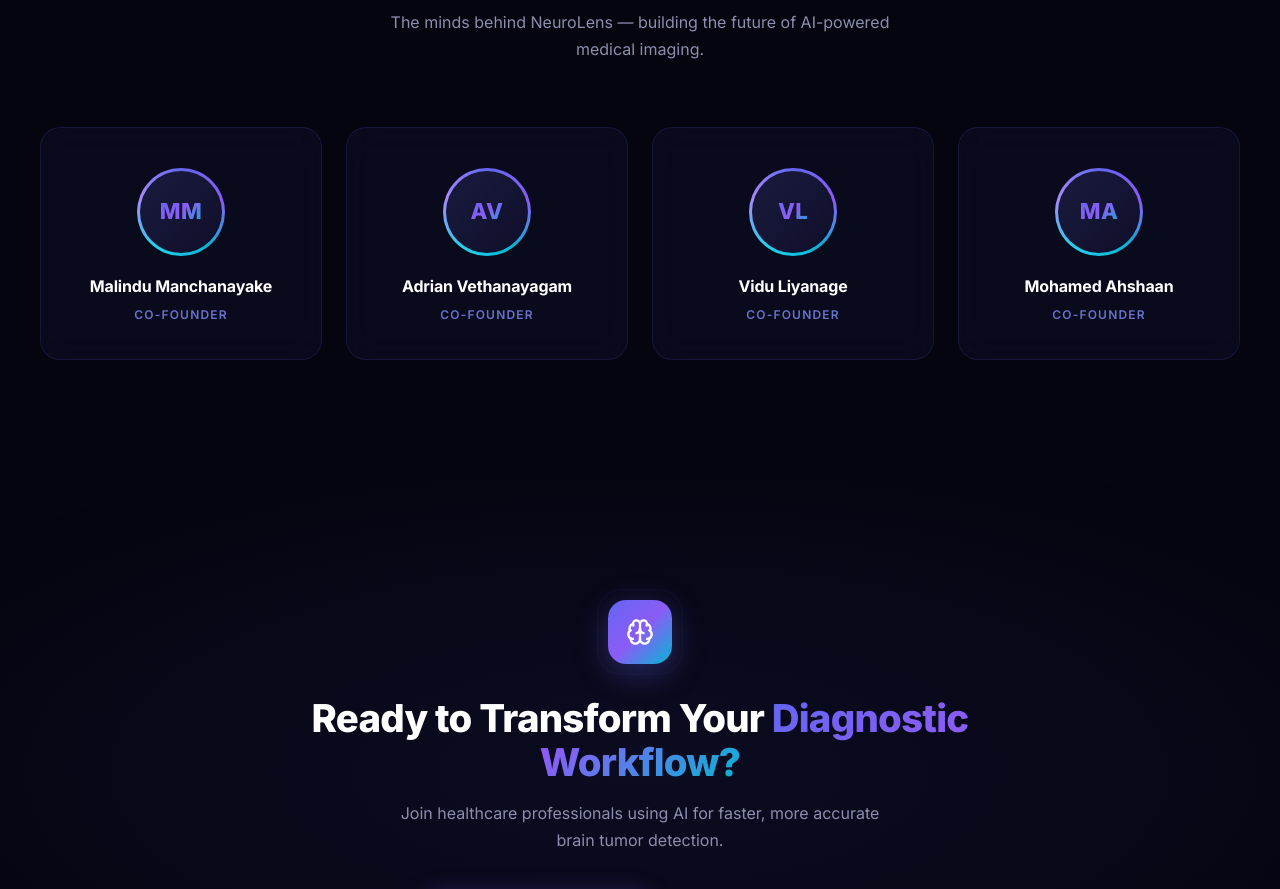
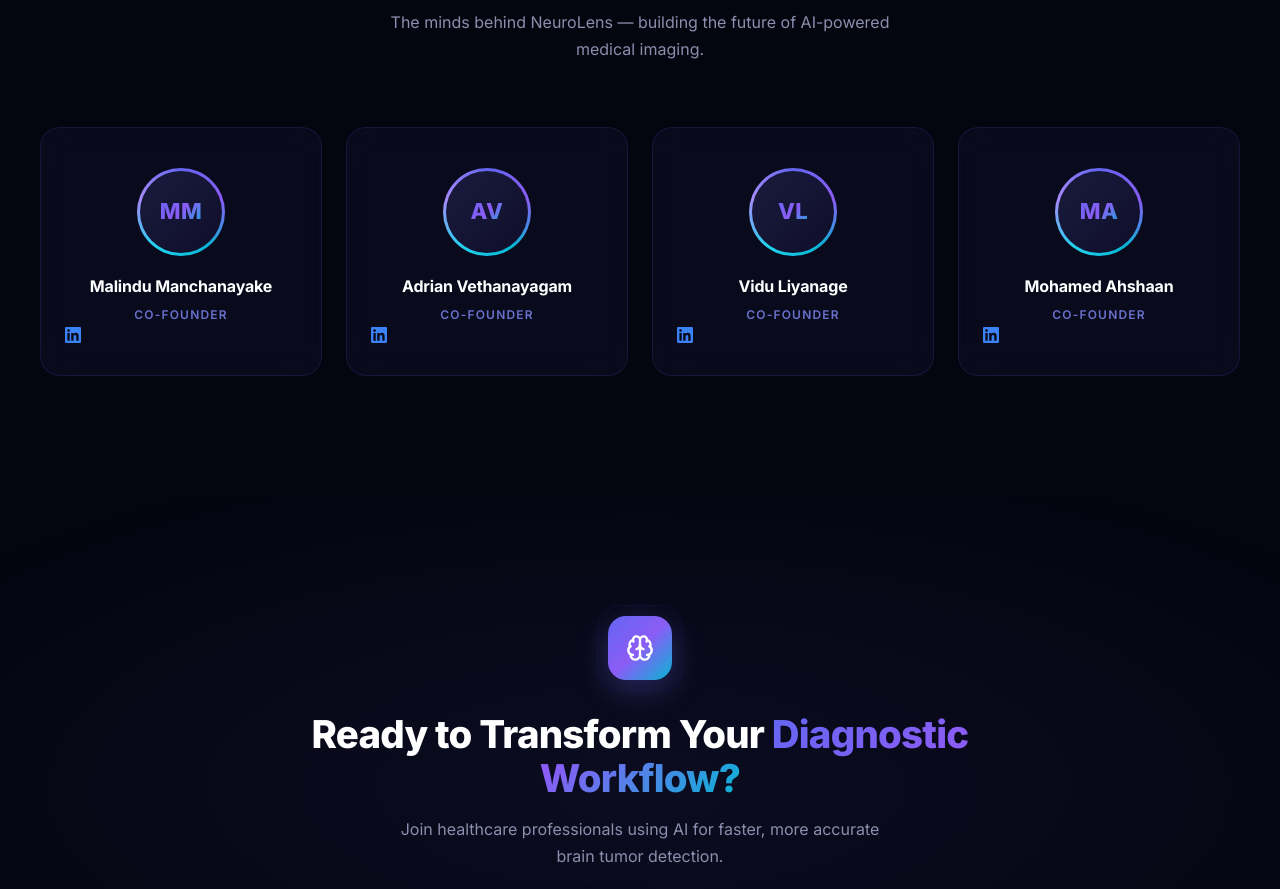
Before and after one commit to specM7/DSGP_Group_33_Brain_Tumor_Predictor, a React (Vite) app in the folder neurolens-dashboard/: page / in a window 1280 px wide. Shown: the part 4020-4909 px from the top of the page. Built offline with nearby package versions, Linux system fonts and the light colour scheme.

Commit message:
added the linkedin

```diff
--- a/neurolens-dashboard/src/components/LandingPage.jsx
+++ b/neurolens-dashboard/src/components/LandingPage.jsx
@@ -485,12 +485,13 @@
 
                     <div className="nl-founders-grid">
                         {[
-                            { name: 'Malindu Manchanayake', initials: 'MM' },
-                            { name: 'Adrian Vethanayagam', initials: 'AV' },
-                            { name: 'Vidu Liyanage', initials: 'VL' },
-                            { name: 'Mohamed Ahshaan', initials: 'MA' },
+                            { name: 'Malindu Manchanayake', initials: 'MM', linkedin: 'https://www.linkedin.com/in/malindu-manchanayake-8b2b993b1/' },
+                            { name: 'Adrian Vethanayagam', initials: 'AV', linkedin: 'https://www.linkedin.com/in/joshua-adrian-/' },
+                            { name: 'Vidu Liyanage', initials: 'VL', linkedin: 'https://www.linkedin.com/in/viduliyanage7/' },
+                            { name: 'Mohamed Ahshaan', initials: 'MA', linkedin: 'https://www.linkedin.com/in/mohamedahshaan/' },
                         ].map((f, i) => (
-                            <div key={i} ref={addRef} className="nl-reveal nl-founder-card" style={{ '--d': i }}>
+                            <a key={i} ref={addRef} href={f.linkedin} target="_blank" rel="noopener noreferrer"
+                                className="nl-reveal nl-founder-card" style={{ '--d': i, textDecoration: 'none' }}>
                                 <div className="nl-founder-avatar-ring">
                                     <div className="nl-founder-avatar">
                                         <span>{f.initials}</span>
@@ -498,7 +499,10 @@
                                 </div>
                                 <h3 className="nl-founder-name">{f.name}</h3>
                                 <span className="nl-founder-role">Co-Founder</span>
-                            </div>
+                                <svg className="nl-founder-linkedin" xmlns="http://www.w3.org/2000/svg" width="16" height="16" viewBox="0 0 24 24" fill="currentColor">
+                                    <path d="M20.447 20.452h-3.554v-5.569c0-1.328-.027-3.037-1.852-3.037-1.853 0-2.136 1.445-2.136 2.939v5.667H9.351V9h3.414v1.561h.046c.477-.9 1.637-1.85 3.37-1.85 3.601 0 4.267 2.37 4.267 5.455v6.286zM5.337 7.433a2.062 2.062 0 01-2.063-2.065 2.064 2.064 0 112.063 2.065zm1.782 13.019H3.555V9h3.564v11.452zM22.225 0H1.771C.792 0 0 .774 0 1.729v20.542C0 23.227.792 24 1.771 24h20.451C23.2 24 24 23.227 24 22.271V1.729C24 .774 23.2 0 22.222 0h.003z" />
+                                </svg>
+                            </a>
                         ))}
                     </div>
                 </div>
```
